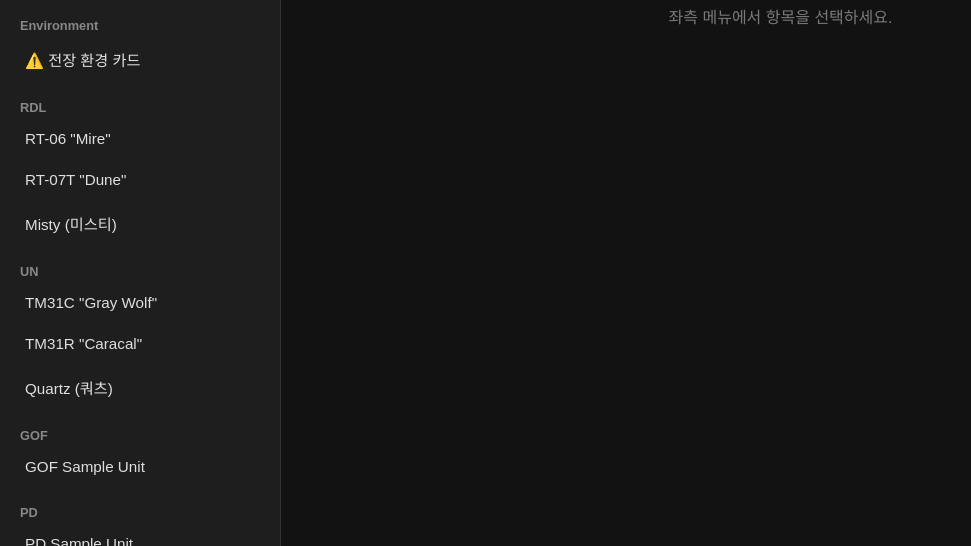
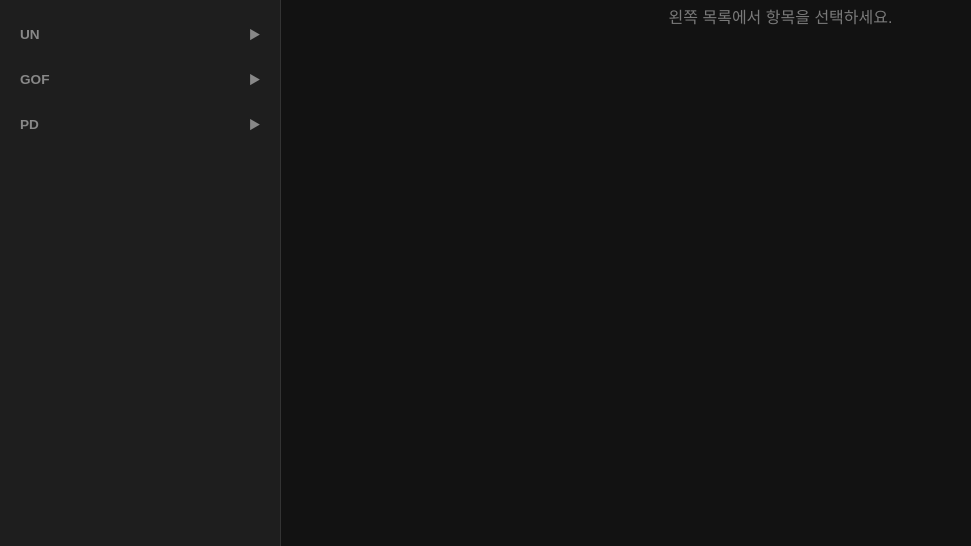
Before and after one commit to bbdjk/obsidian_DB, a plain HTML site: page index.html in a window 1280 px wide. Shown: the part 254-800 px from the top of the page, without its empty margins (0-971 px from the left). Drawn offline with Linux system fonts and the light colour scheme.

Commit message:
Update index.html

```diff
--- a/index.html
+++ b/index.html
@@ -10,21 +10,38 @@
     body { margin:0; font-family:'Pretendard', sans-serif; background:var(--bg); color:var(--txt); display:flex; height:100vh; overflow:hidden; }
 
     /* 사이드바 */
-    #sidebar { width:280px; background:var(--surf); border-right:1px solid #333; display:flex; flex-direction:column; flex-shrink:0; }
+    #sidebar { width:280px; background:var(--surf); border-right:1px solid #333; display:flex; flex-direction:column; flex-shrink:0; user-select: none; }
     .search-area { padding:20px; border-bottom:1px solid #333; }
     .search-area input { width:100%; padding:10px; background:#000; border:1px solid #444; color:#fff; border-radius:6px; box-sizing:border-box; }
     #nav { flex:1; overflow-y:auto; padding:10px; }
 
-    .cat-title { font-size:0.8rem; color:#888; margin:20px 0 5px 10px; font-weight:bold; }
-    .nav-item { padding:10px 15px; cursor:pointer; border-radius:6px; margin-bottom:4px; font-size:0.95rem; }
-    .nav-item:hover { background:#333; }
-    .nav-item.active { background:#333; border-left:4px solid var(--pri); font-weight:bold; }
+    /* [NEW] 접기/펼치기 스타일 */
+    .cat-group { margin-bottom: 5px; }
+    .cat-header {
+        font-size:0.85rem; color:#888; padding: 12px 10px;
+        font-weight:bold; cursor: pointer; display: flex; justify-content: space-between; align-items: center;
+        border-radius: 6px; transition: 0.2s;
+    }
+    .cat-header:hover { background: #2a2a2a; color: #fff; }
+    .cat-header .arrow { font-size: 0.7rem; transition: transform 0.2s; }
 
-    /* 세력별 색상 */
-    .nav-item.rdl { border-left-color:var(--rdl); }
-    .nav-item.un { border-left-color:var(--un); }
-    .nav-item.gof { border-left-color:var(--gof); }
-    .nav-item.pd { border-left-color:var(--pd); }
+    /* 그룹이 열렸을 때 화살표 회전 */
+    .cat-group.open .cat-header .arrow { transform: rotate(90deg); }
+    .cat-group.open .cat-header { color: var(--pri); }
+
+    /* 리스트 컨테이너 (기본 숨김) */
+    .nav-list { display: none; padding-left: 10px; border-left: 2px solid #333; margin-left: 10px; margin-top: 5px; }
+    .cat-group.open .nav-list { display: block; }
+
+    .nav-item { padding:8px 12px; cursor:pointer; border-radius:6px; margin-bottom:2px; font-size:0.9rem; color:#bbb; }
+    .nav-item:hover { background:#333; color: #fff; }
+    .nav-item.active { background:#333; color: #fff; border-right: 3px solid var(--pri); }
+
+    /* 세력별 포인트 컬러 (아이템) */
+    .nav-item.rdl { color:var(--rdl); }
+    .nav-item.un { color:var(--un); }
+    .nav-item.gof { color:var(--gof); }
+    .nav-item.pd { color:var(--pd); }
 
     /* 메인 컨텐츠 */
     #main { flex:1; padding:40px; overflow-y:auto; }
@@ -40,20 +57,26 @@
     .stats-grid { display:grid; grid-template-columns:repeat(auto-fit, minmax(80px, 1fr)); gap:15px; margin-bottom:30px; background:#181818; padding:20px; border-radius:8px; }
     .stat-item { text-align:center; }
     .stat-val { font-size:1.2rem; font-weight:bold; color:#fff; }
-    .detail-block h3 { color:#fff; margin-bottom:5px; }
+    .detail-block h3 { color:#fff; margin-bottom:5px; margin-top: 20px;}
     .detail-block p { color:#ccc; line-height:1.6; margin-top:0;}
+
+    /* 스크롤바 디자인 */
+    ::-webkit-scrollbar { width: 8px; }
+    ::-webkit-scrollbar-track { background: #121212; }
+    ::-webkit-scrollbar-thumb { background: #333; border-radius: 4px; }
+    ::-webkit-scrollbar-thumb:hover { background: #555; }
 </style>
 </head>
 <body>
 
 <div id="sidebar">
-    <div class="search-area"><input type="text" id="searchInput" placeholder="검색..."></div>
+    <div class="search-area"><input type="text" id="searchInput" placeholder="검색 (유닛, 룰)..."></div>
     <div id="nav"></div>
 </div>
 <div id="main">
     <div style="text-align:center; margin-top:20vh; opacity:0.5;">
         <h1>EMBER DATABASE</h1>
-        <p>좌측 메뉴에서 항목을 선택하세요.</p>
+        <p>왼쪽 목록에서 항목을 선택하세요.</p>
     </div>
 </div>
 
@@ -64,7 +87,7 @@
 <script src="db_pd.js"></script>
 
 <script>
-    // 1. 모든 데이터 파일 합치기
+    // 1. 데이터 통합
     const DATABASE = [
         ...(typeof DATA_RULE !== 'undefined' ? DATA_RULE : []),
         ...(typeof DATA_RDL  !== 'undefined' ? DATA_RDL  : []),
@@ -76,27 +99,59 @@
     const nav = document.getElementById('nav');
     const main = document.getElementById('main');
 
-    // 2. 목록 렌더링
-    function renderNav(list) {
+    // 2. [NEW] 네비게이션 렌더링 (접기/펼치기 적용)
+    function renderNav(list, isSearch = false) {
         nav.innerHTML = '';
-        let lastCat = '';
+
+        // 카테고리별로 데이터 묶기
+        const grouped = {};
         list.forEach(item => {
-            if(item.cat !== lastCat) {
-                const title = document.createElement('div');
-                title.className = 'cat-title';
-                title.innerText = item.cat;
-                nav.appendChild(title);
-                lastCat = item.cat;
-            }
-            const el = document.createElement('div');
-            el.className = `nav-item ${item.color || ''}`;
-            el.innerText = item.title;
-            el.onclick = () => renderDetail(item);
-            nav.appendChild(el);
+            if(!grouped[item.cat]) grouped[item.cat] = [];
+            grouped[item.cat].push(item);
         });
+
+        // 그룹별 렌더링
+        for (const [catName, items] of Object.entries(grouped)) {
+            // 그룹 컨테이너
+            const groupDiv = document.createElement('div');
+            groupDiv.className = 'cat-group';
+            // 검색 중일 땐 기본적으로 다 펼쳐놓기
+            if(isSearch) groupDiv.classList.add('open');
+
+            // 헤더 (클릭 시 토글)
+            const header = document.createElement('div');
+            header.className = 'cat-header';
+            header.innerHTML = `<span>${catName}</span> <span class="arrow">▶</span>`;
+            header.onclick = () => {
+                groupDiv.classList.toggle('open');
+            };
+
+            // 아이템 리스트 컨테이너
+            const listDiv = document.createElement('div');
+            listDiv.className = 'nav-list';
+
+            // 아이템들 추가
+            items.forEach(item => {
+                const el = document.createElement('div');
+                el.className = `nav-item ${item.color || ''}`;
+                el.innerText = item.title;
+                el.onclick = (e) => {
+                    e.stopPropagation(); // 부모 클릭 방지
+                    renderDetail(item);
+                    // 활성 상태 표시
+                    document.querySelectorAll('.nav-item').forEach(i=>i.classList.remove('active'));
+                    el.classList.add('active');
+                };
+                listDiv.appendChild(el);
+            });
+
+            groupDiv.appendChild(header);
+            groupDiv.appendChild(listDiv);
+            nav.appendChild(groupDiv);
+        }
     }
 
-    // 3. 상세 내용 렌더링
+    // 3. 상세 내용 렌더링 (기존과 동일)
     function renderDetail(item) {
         let html = `<div class="card">`;
         html += `<div class="header-row">
@@ -114,22 +169,27 @@
         }
 
         if(item.data) { // FAQ 타입
-            item.data.forEach(d => html += `<div style="margin-bottom:15px; padding:10px; background:#252525; border-radius:5px;"><div style="color:#ffb74d; font-weight:bold;">Q. ${d.q}</div><div style="color:#ddd; margin-top:5px;">A. ${d.a}</div></div>`);
+            item.data.forEach(d => html += `<div style="margin-bottom:15px; padding:15px; background:#252525; border-radius:8px;"><div style="color:#ffb74d; font-weight:bold; margin-bottom:5px;">Q. ${d.q}</div><div style="color:#ddd; line-height:1.5;">A. ${d.a}</div></div>`);
         } else if(item.details) { // 유닛/미션 타입
             item.details.forEach(d => html += `<div class="detail-block"><h3>${d.h}</h3><p>${d.t}</p></div>`);
         }
         html += `</div>`;
         main.innerHTML = html;
+        if(window.innerWidth <= 768) main.scrollTop = 0;
     }
 
-    // 4. 검색 기능
+    // 4. 검색 기능 (검색 시 자동으로 펼쳐짐)
     document.getElementById('searchInput').addEventListener('input', (e) => {
         const term = e.target.value.toLowerCase();
+        if(!term) {
+            renderNav(DATABASE, false); // 검색어 없으면 다 접힌 상태(기본)
+            return;
+        }
         const filtered = DATABASE.filter(i => JSON.stringify(i).toLowerCase().includes(term));
-        renderNav(filtered);
+        renderNav(filtered, true); // 검색 시 펼침 강제
     });
 
-    // 시작
+    // 초기 실행
     renderNav(DATABASE);
 </script>
 </body>
```
